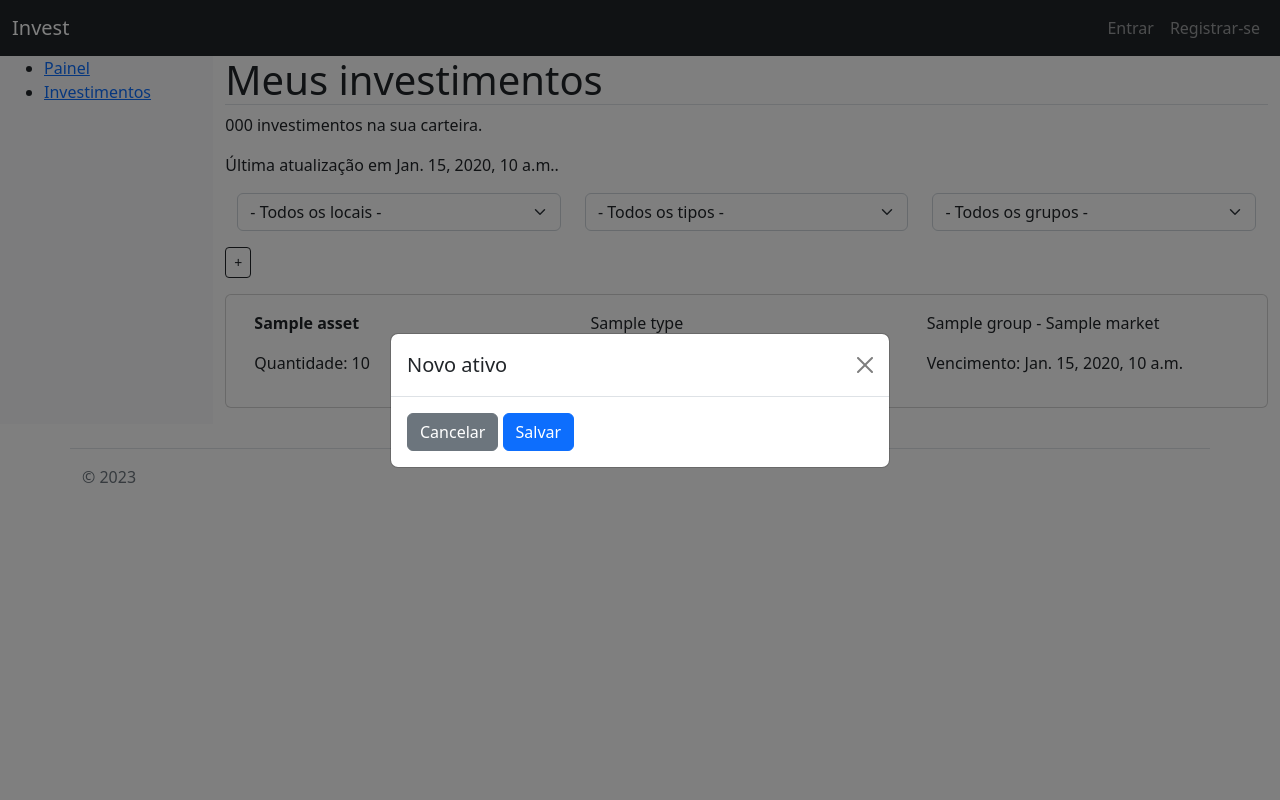
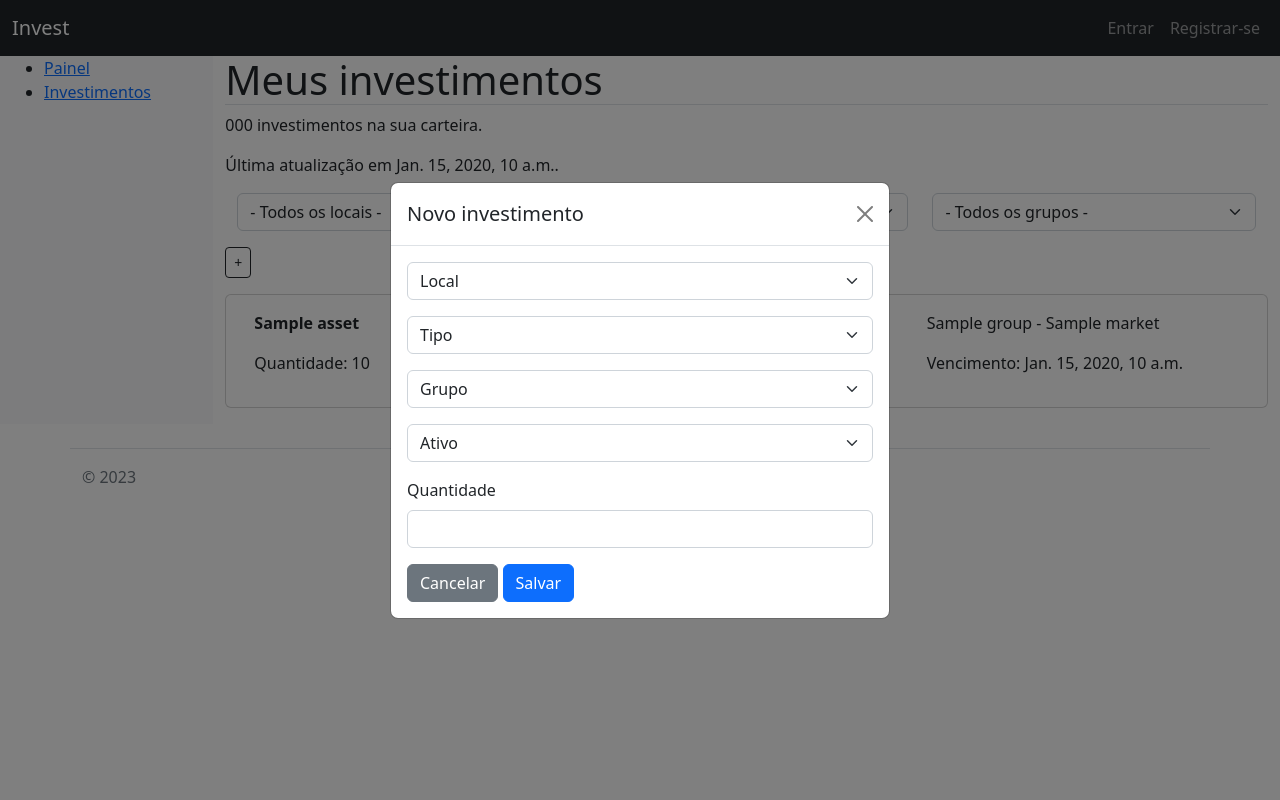
Before and after one commit to paixaols/invest, a Django app: template invest/templates/invest/wallet_content_list.html in a window 1280 px wide, after a click that opens the changed part. Run offline with Django 4.2, Linux system fonts and the light colour scheme; the template is opened without the code that fills it: most values are stand-ins (such as "Sample title", 1, 10 or a date in 2020); some libraries are stand-ins or nearby versions.

Commit message:
Feature: adicionar content a partir da página content list

```diff
--- /dev/null
+++ b/invest/static/invest/js/api.js
@@ -0,0 +1,27 @@
+const baseApiURL = 'http://127.0.0.1:8000/api/'
+
+function makeRequest(method, url, data=undefined, callback=undefined) {
+    let xhr = new XMLHttpRequest()
+    if (!xhr) {
+        alert('Cannot create an XMLHTTP instance')
+        return false
+    }
+    xhr.onreadystatechange = function() {
+        if (xhr.readyState === 4) {
+            if (xhr.status === 200) {
+                let response = JSON.parse(xhr.responseText)
+                if (callback) callback(response)
+            } else {
+                alert('There was a problem with the request.')
+            }
+        }
+    }
+    if (method == 'GET') {
+        xhr.open('GET', url)
+        xhr.send()
+    } else if (method == 'POST') {
+        xhr.open('POST', url)
+        xhr.setRequestHeader('Content-Type', 'application/x-www-form-urlencoded')
+        xhr.send(JSON.stringify(data))
+    }
+}
--- a/invest/templates/invest/new_content_modal.html
+++ b/invest/templates/invest/new_content_modal.html
@@ -1,16 +1,42 @@
+{% load static %}
+
 <div class="modal fade" id="new-content-modal" data-bs-keyboard="true" tabindex="-1" aria-labelledby="ModalLabel" aria-hidden="true">
     <div class="modal-dialog modal-dialog-centered">
         <div class="modal-content">
 
             <div class="modal-header">
-                <h5 class="modal-title" id="ModalLabel">Novo ativo</h5>
+                <h5 class="modal-title" id="ModalLabel">Novo investimento</h5>
                 <button type="button" class="btn-close" data-bs-dismiss="modal" aria-label="Close"></button>
             </div>
 
             <div class="modal-body">
                 <form action="" method="POST">
                     {% csrf_token %}
-                    {{ form.as_p }}
+                    <div class="mb-3">
+                        <select class="form-select" id="new_content_modal_market_select">
+                            <option value="0" disabled selected>Local</option>
+                        </select>
+                    </div>
+                    <div class="mb-3">
+                        <select class="form-select" id="new_content_modal_type_select">
+                            <option value="0" disabled selected>Tipo</option>
+                        </select>
+                    </div>
+                    <div class="mb-3">
+                        <select class="form-select" id="new_content_modal_group_select">
+                            <option value="0" disabled selected>Grupo</option>
+                        </select>
+                    </div>
+                    <div class="mb-3">
+                        <select class="form-select" id="new_content_modal_asset_select">
+                            <option value="0" disabled selected>Ativo</option>
+                        </select>
+                    </div>
+                    <div class="mb-3">
+                        <label class="form-label" for="quantity_input">Quantidade</label>
+                        <input class="form-control" type="text" name="quantity" id="quantity_input">
+                    </div>
+
                     <input type="button"  class="btn btn-secondary"  data-bs-dismiss="modal" value="Cancelar">
                     <input type="submit" class="btn btn-primary" value="Salvar">
                 </form>
@@ -19,3 +45,48 @@
         </div>
     </div>
 </div>
+
+<script src="{% static 'invest/js/api.js' %}"></script>
+
+<script>
+    serialize = function(obj, skipVal=undefined) {
+        // Build query string from an object.
+        var str = [];
+        for (var p in obj) {
+            if (obj[p] === skipVal) continue
+            if (obj.hasOwnProperty(p)) {
+                str.push(encodeURIComponent(p) + "=" + encodeURIComponent(obj[p]));
+            }
+        }
+        return str.join("&");
+    }
+
+    function populateSelectElement(elemID, valueParam, textParam, response) {
+        // TODO: limpar options anteriores
+        let select = document.getElementById(elemID)
+        for (r in response) {
+            var opt = document.createElement('option')
+            opt.value = response[r][valueParam]
+            opt.innerHTML = response[r][textParam]
+            select.appendChild(opt)
+        }
+    }
+
+    makeRequest('GET', baseApiURL+'get-markets/', undefined, (response) => {populateSelectElement('new_content_modal_market_select', 'id', 'name', response)})
+    makeRequest('GET', baseApiURL+'get-asset-types/', undefined, (response) => {populateSelectElement('new_content_modal_type_select', 'id', 'type', response)})
+    makeRequest('GET', baseApiURL+'get-asset-groups/', undefined, (response) => {populateSelectElement('new_content_modal_group_select', 'id', 'group', response)})
+
+    document.getElementById("new_content_modal_group_select").addEventListener('change', () => {
+        var marketID = document.getElementById("new_content_modal_market_select").value
+        var typeID = document.getElementById("new_content_modal_type_select").value
+        var groupID = document.getElementById("new_content_modal_group_select").value
+
+        let obj = {market: marketID, type: typeID, group: groupID}
+        let params = serialize(obj, skipVal='0')
+
+        let url = baseApiURL + 'get-assets/'
+        url += params ? '?'+params : ''
+
+        makeRequest('GET', url, undefined, (response) => {populateSelectElement('new_content_modal_asset_select', 'id', 'name', response)})
+    })
+</script>
--- a/invest/views.py
+++ b/invest/views.py
@@ -6,7 +6,7 @@ from django.shortcuts import get_object_or_404, render
 from django.urls import reverse
 from django.views import View
 
-from .forms import ContentDetailForm
+from .forms import ContentDetailForm, NewContentForm
 from .models import Content, GroupAgg, MarketAgg, Wallet
 from cadastro.models import User
 
@@ -76,7 +76,8 @@ class ContentListView(LoginRequiredMixin, View):
             'markets': markets,
             'types': types,
             'groups': groups,
-            'wallet_contents': contents
+            'wallet_contents': contents,
+            'new_content_form': NewContentForm()
         }
         return render(request, 'invest/wallet_content_list.html', context)
 
```
Also changed, not shown: invest/forms.py (+7 -0 lines).
